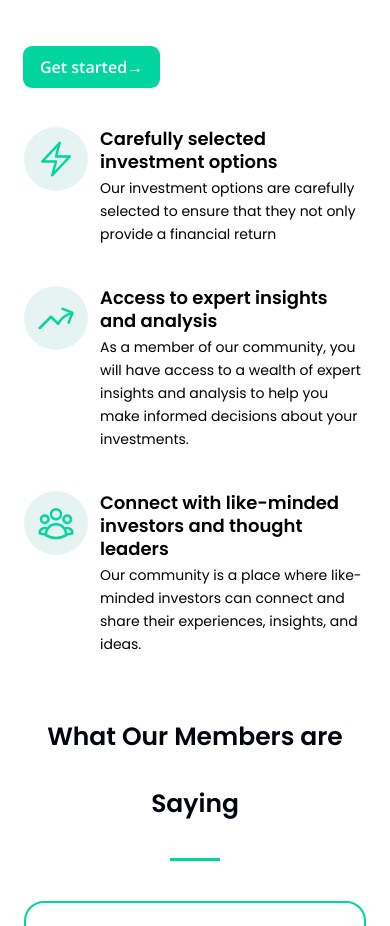
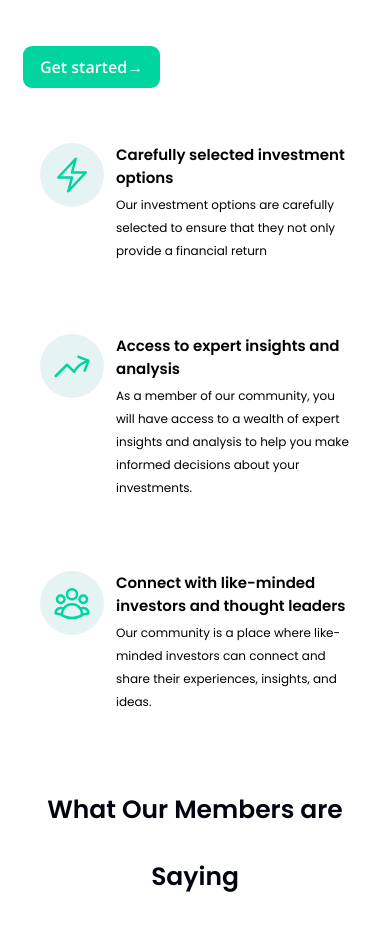
Before and after one commit to deezicypher/Affluena-frontend, a React (Create React App) app: page / in a window 390 px wide. Shown: the part 2362-3288 px from the top of the page. Built offline with nearby package versions, Linux system fonts and the light colour scheme.

Commit message:
update on features

```diff
--- a/src/components/Features.js
+++ b/src/components/Features.js
@@ -34,15 +34,15 @@ const Features = () => {
 
   <div className={`${sectionImg} flex-col ${flexStart} gap-10`}>
     {features?.map(feature => (
-        <div className={`flex  flex-row sm:p-6 rounded-[20px] feature-card  `} key={feature.id} >
+        <div className={`flex  flex-row p-4 sm:p-6 rounded-[20px] feature-card  `} key={feature.id} >
         <div className={`w-[64px] h-[64px] rounded-full ${flexCenter} bg-dimBlue`}>
         {feature.svg}
         </div>
         <div className='flex-1  flex flex-col ml-3'>
-          <h4 className='font-poppins font-semibold text-[18px] leading-[23px] mb-1'>
+          <h4 className='font-poppins font-semibold text-[15px] sm:text-[18px] leading-[23px] mb-1'>
             {feature.title}
           </h4>
-          <p className='font-poppins font-normal text-[14px] leading-[23px]' >
+          <p className='font-poppins font-normal text-[12px] sm:text-[14px] leading-[23px]' >
             {feature.content}
           </p>
         </div>
```
